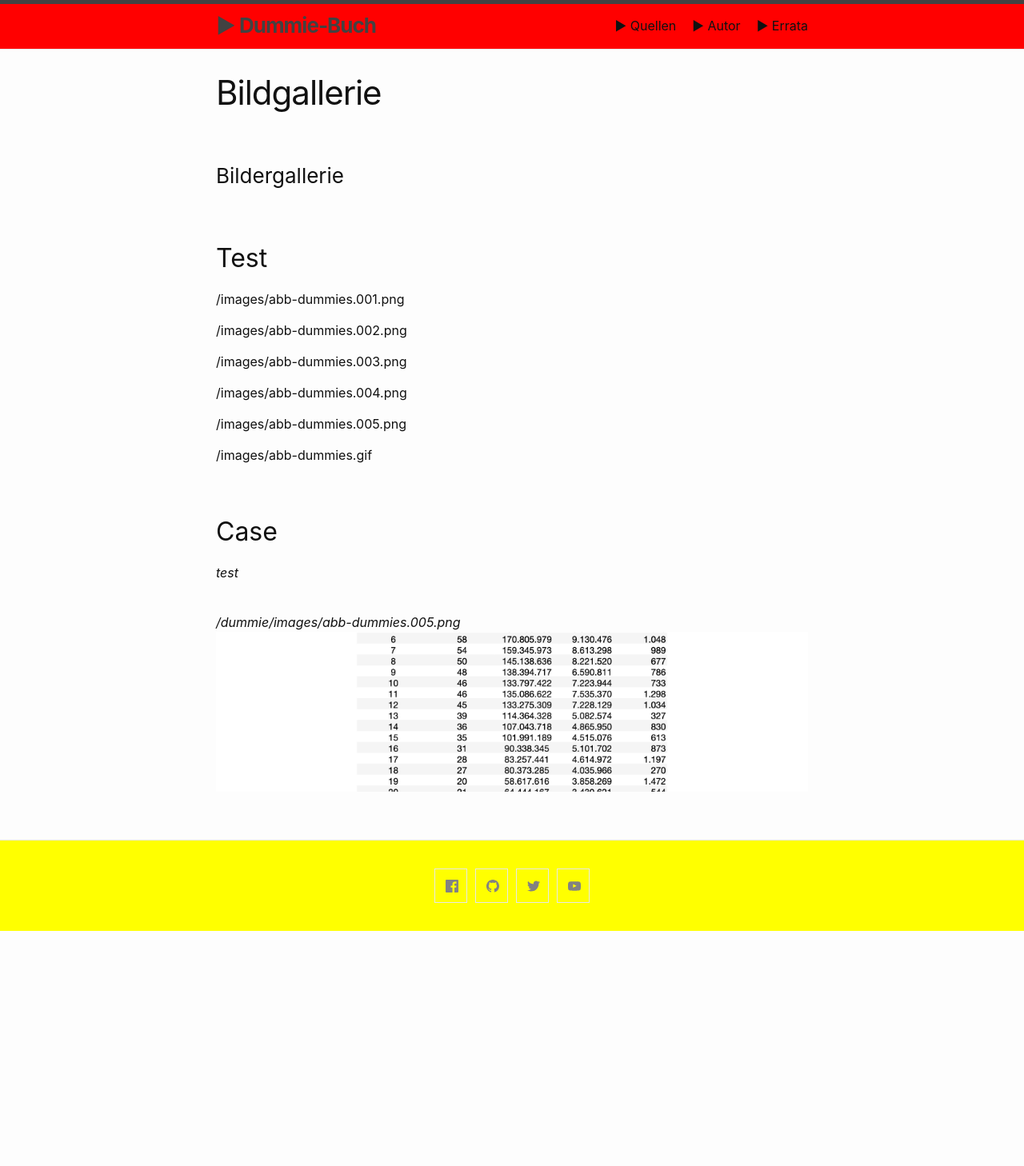
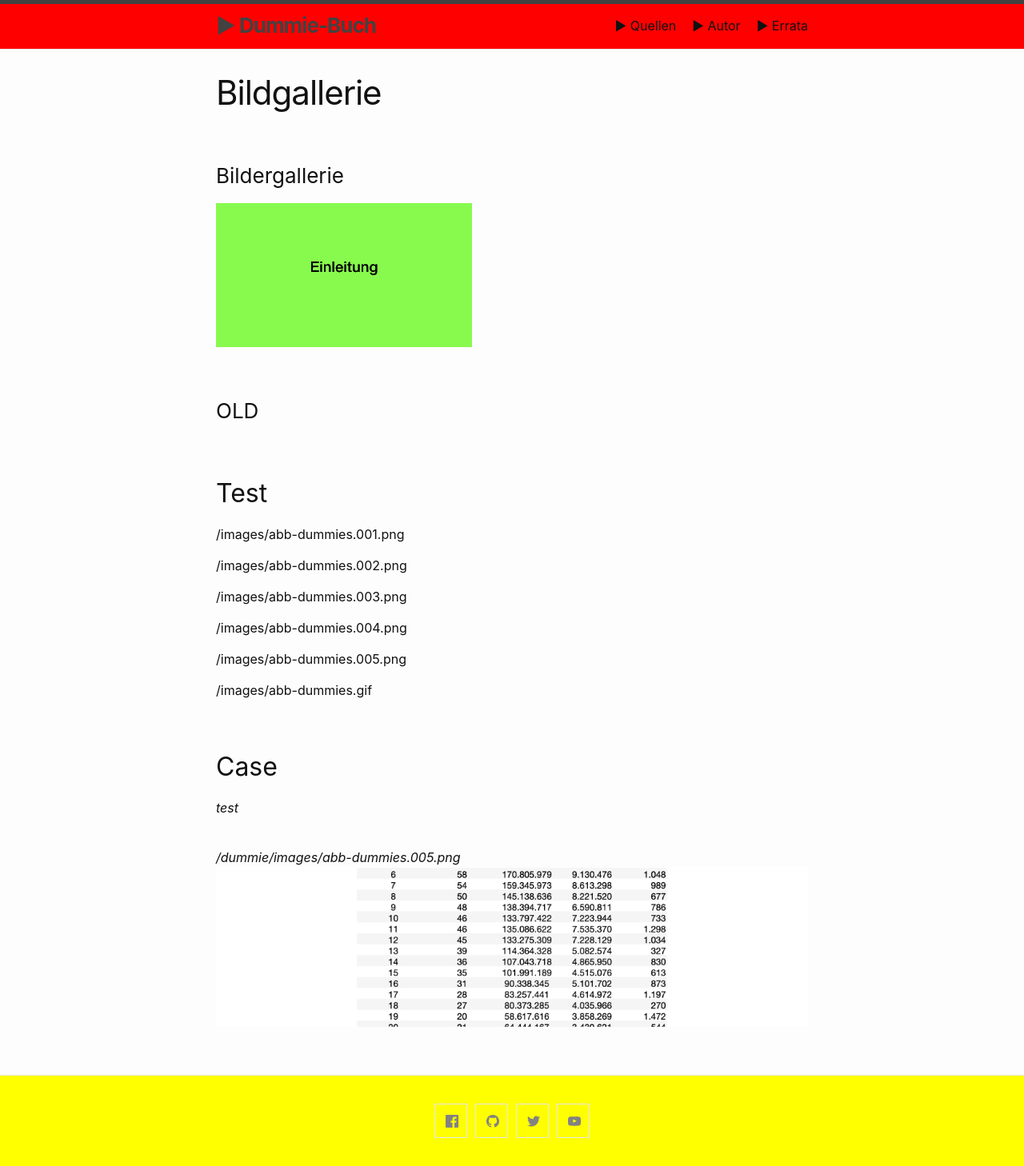
Before and after one commit to awkologist/dummie, a Jekyll site: the page built from weiteres.md, in a window 1280 px wide. Shown: the whole page at 80% size. Built offline with Jekyll 4.4.1, drawn with Linux system fonts in a browser that asks for light colours; Markdown is read by kramdown in place of the engine named in the settings; before the commit the page ends 1164 px from its top, so only the background shows below that.

Commit message:
Update weiteres.md

```diff
--- a/weiteres.md
+++ b/weiteres.md
@@ -6,4 +6,8 @@ permalink: /gallery/
 
 ### Bildergallerie
 
+<img src="/dummie/images/abb-dummies.gif" alt="Eineitung" class="responsive">
+
+### OLD
+
 {% include gallery.html folder="/dummie/images/" %}
```
